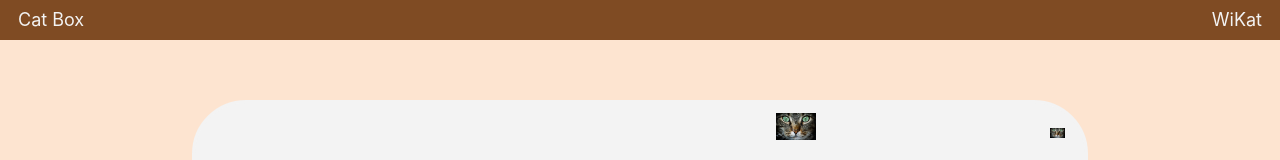
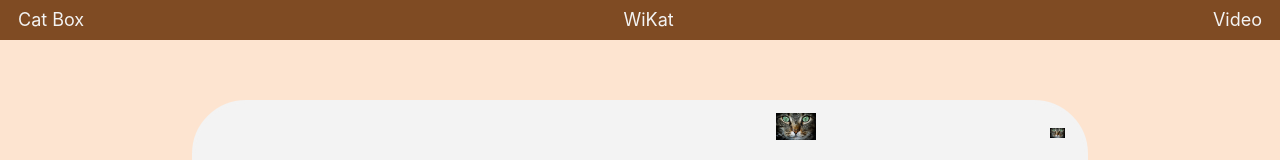
Before and after one commit to anhduc1000/PetBox, a Next.js app: page / in a window 1280 px wide. Shown: the top 160 px of the page. Built offline with nearby package versions, Linux system fonts and the light colour scheme.

Commit message:
add video to navbar

```diff
--- a/components/navbar.js
+++ b/components/navbar.js
@@ -16,11 +16,11 @@ export default function Navbar() {
             <a>WiKat</a>
           </Link>
         </li>
-        {/* <li>
-          <Link href="/account/login">
-            <a>Login</a>
+        <li>
+          <Link href="/cat-videos">
+            <a>Video</a>
           </Link>
-        </li> */}
+        </li>
       </ul>
     </nav>
   );
--- a/components/videos.js
+++ b/components/videos.js
@@ -45,6 +45,5 @@ export default function Videos({ data }) {
         </div>
       </div>
     </>
-
   );
 }
```
